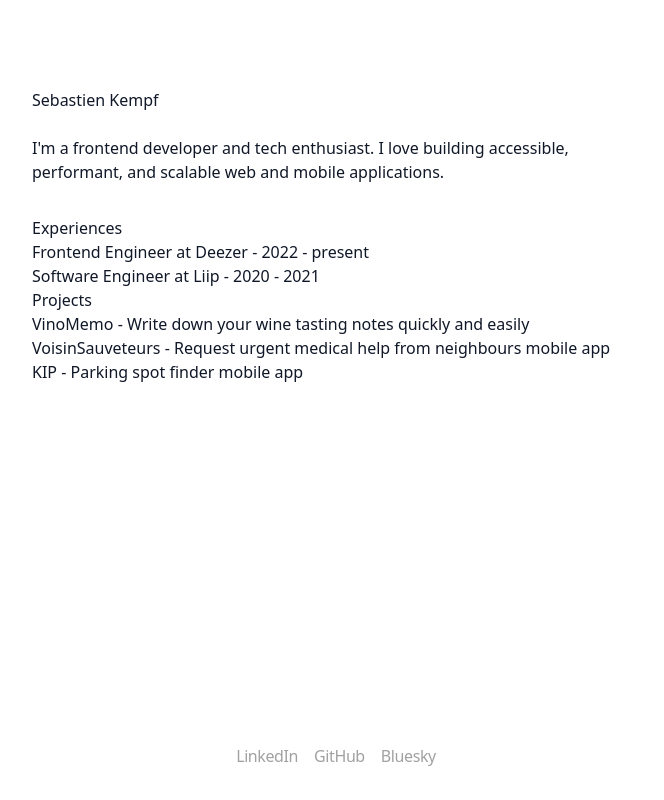
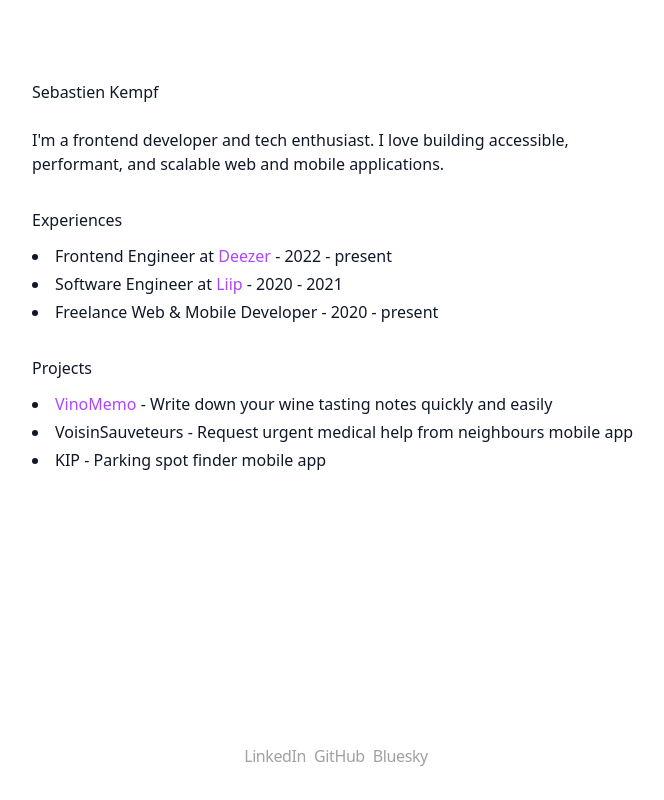
Before and after one commit to skmpf/portfolio, a Next.js app: page / in a window 1280 px wide. Shown: the whole page, without its empty margins (304-968 px from the left). Built offline with nearby package versions, Linux system fonts and the light colour scheme.

Commit message:
feat: improve layout

```diff
--- a/src/app/layout.tsx
+++ b/src/app/layout.tsx
@@ -17,7 +17,7 @@ export default function RootLayout({
 }>) {
   return (
     <html lang="en">
-      <body className={`${inter.variable} antialiased `}>
+      <body className={`${inter.variable} antialiased`}>
         {children}
         <Analytics />
       </body>
--- a/src/app/page.tsx
+++ b/src/app/page.tsx
@@ -1,19 +1,20 @@
 export default function Home() {
   return (
-    <div className="max-w-2xl mx-auto min-h-full p-8 flex flex-col gap-4 lg:gap-8 text-gray-900 bg-white">
-      <header>
-        <h1 className="font-medium pt-14 pb-6">Sebastien Kempf</h1>
+    <div className="mx-auto flex min-h-full max-w-2xl flex-col bg-white p-8 pt-0 text-gray-900 md:pt-8">
+      <header className="">
+        <h1 className="pt-12 pb-6 font-medium">Sebastien Kempf</h1>
         <p>
           I&#39;m a frontend developer and tech enthusiast. I love building
           accessible, performant, and scalable web and mobile applications.
         </p>
       </header>
       <main className="flex-1">
-        <h2>Experiences</h2>
-        <ul>
+        <h2 className="mt-8 mb-3 font-medium">Experiences</h2>
+        <ul className="mb-4 list-inside list-disc space-y-1 md:mb-8">
           <li>
             Frontend Engineer at{" "}
             <a
+              className="text-purple-500 hover:text-purple-700"
               href="https://www.deezer.com/"
               target="_blank"
               rel="noopener noreferrer"
@@ -25,6 +26,7 @@ export default function Home() {
           <li>
             Software Engineer at{" "}
             <a
+              className="text-purple-500 hover:text-purple-700"
               href="https://www.liip.ch/"
               target="_blank"
               rel="noopener noreferrer"
@@ -33,11 +35,13 @@ export default function Home() {
             </a>{" "}
             - 2020 - 2021
           </li>
+          <li>Freelance Web & Mobile Developer - 2020 - present</li>
         </ul>
-        <h2>Projects</h2>
-        <ul>
+        <h2 className="mt-8 mb-3 font-medium">Projects</h2>
+        <ul className="mb-4 list-inside list-disc space-y-1 md:mb-8">
           <li>
             <a
+              className="text-purple-500 hover:text-purple-700"
               href="https://vinomemo.vercel.app/"
               target="_blank"
               rel="noopener noreferrer"
@@ -46,14 +50,10 @@ export default function Home() {
             </a>{" "}
             - Write down your wine tasting notes quickly and easily
           </li>
-        </ul>
-        <ul>
           <li>
             VoisinSauveteurs - Request urgent medical help from neighbours
             mobile app
           </li>
-        </ul>
-        <ul>
           <li>KIP - Parking spot finder mobile app</li>
         </ul>
       </main>
@@ -73,14 +73,14 @@ const Footer = () => {
   ];
 
   return (
-    <footer className="flex justify-center gap-2 lg:gap-4 text-neutral-400 tracking-tight">
+    <footer className="flex justify-center gap-2 tracking-tight text-neutral-400">
       {links.map((link) => (
         <a
           key={link.name}
           href={link.url}
           target="_blank"
           rel="noopener noreferrer"
-          className="hover:text-purple-500 transition-colors duration-200"
+          className="transition-colors duration-200 hover:text-purple-500"
         >
           {link.name}
         </a>
```
Also changed, not shown: package.json (+7 -0 lines), 1 other file (tests, documents, lock files or other folders).
